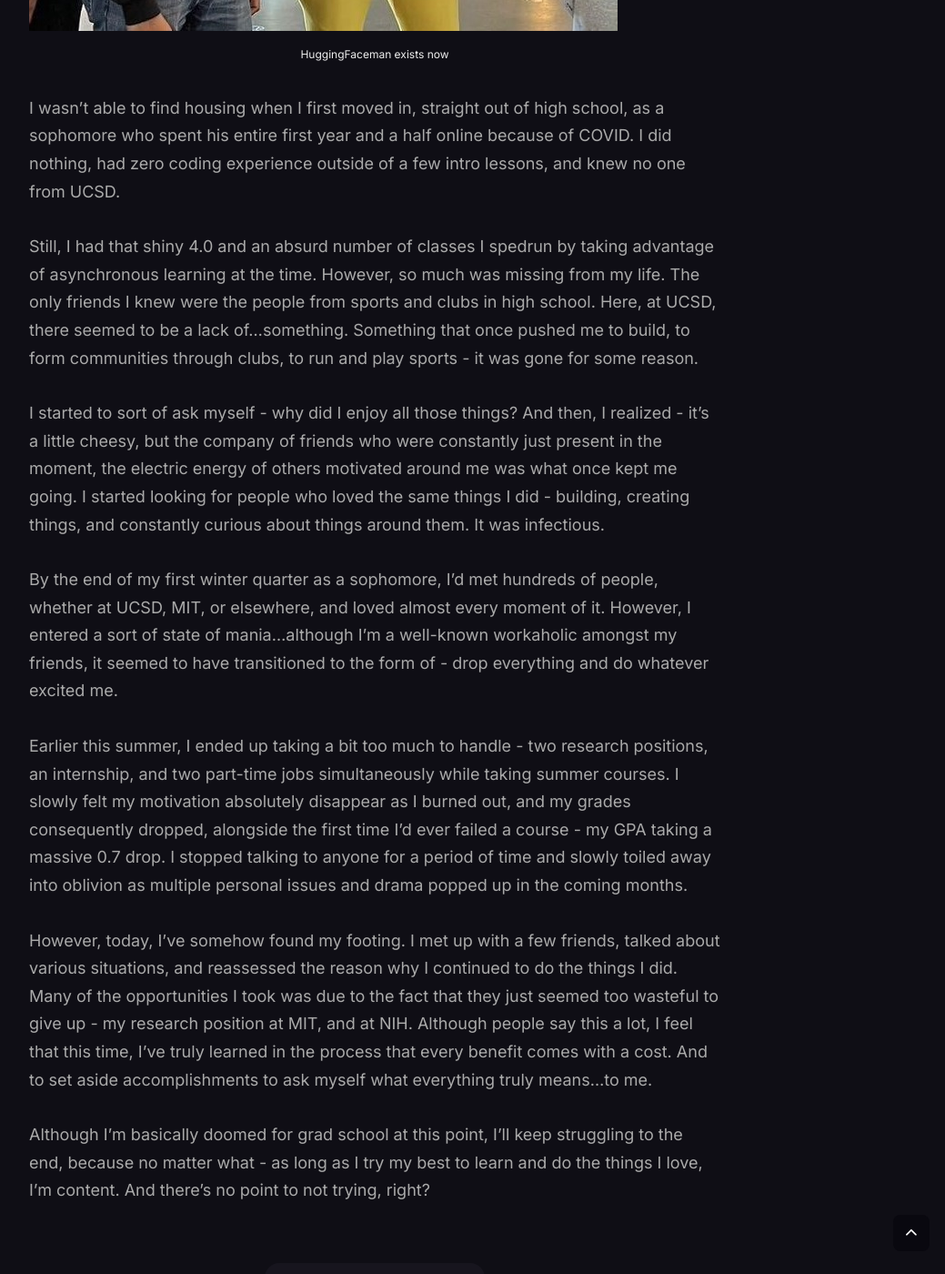
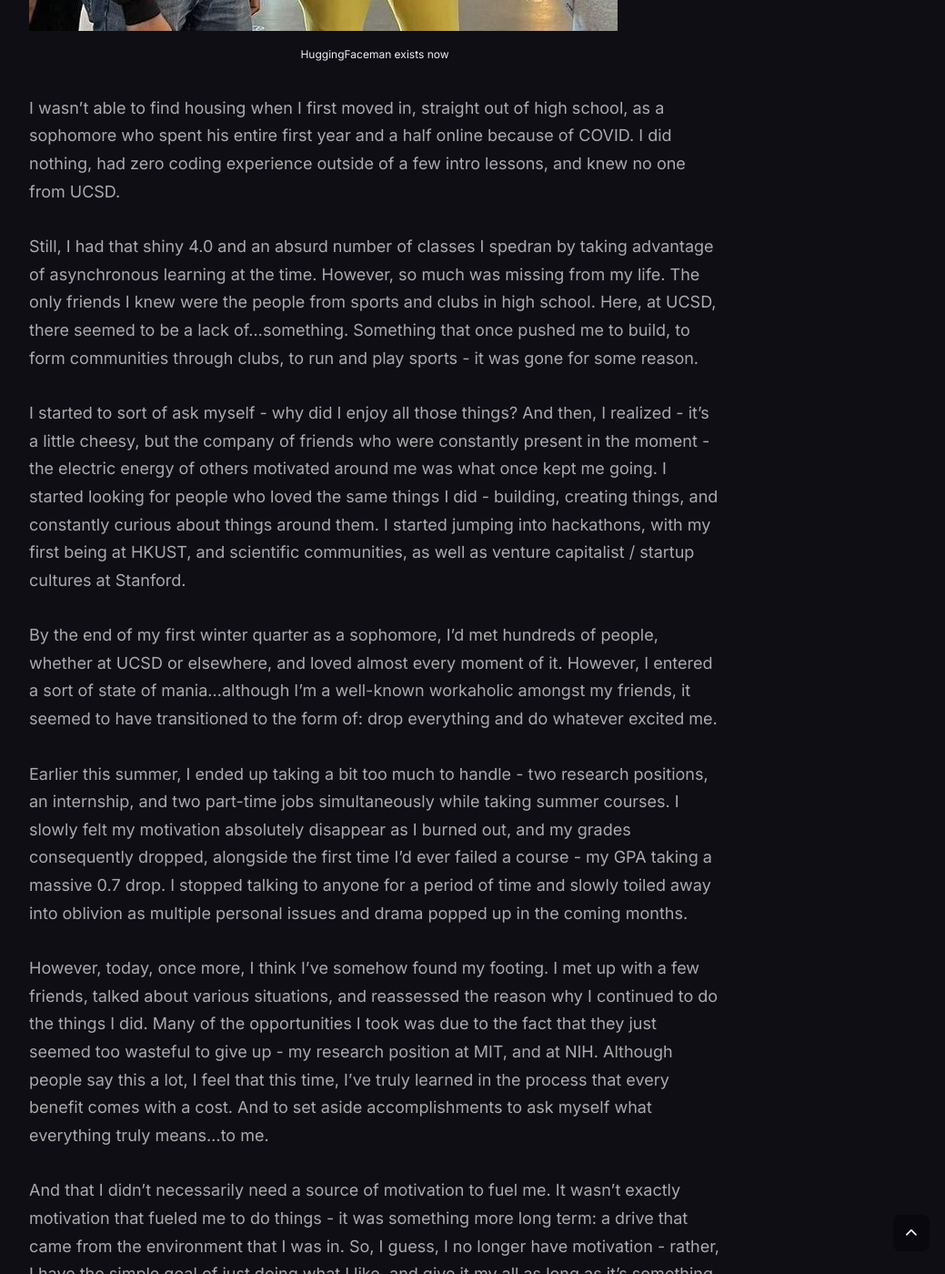
Before and after one commit to NolanChai/nolanchai.github.io, a Jekyll site: the page built from _posts/2023-02-06-test.md, in a window 1280 px wide and 1400 px high, scrolled down 1553 px. Shown: the whole window at 91% size, without its empty margins (228-1267 px from the left). Built offline with Jekyll 4.4.1, drawn with Linux system fonts in a browser that asks for light colours; nearby versions of some CDN libraries; comment, search, counter and statistics services are not loaded; some of the changed text lies outside the part shown.

Commit message:
Fixed some typos

```diff
--- a/_posts/2023-02-06-test.md
+++ b/_posts/2023-02-06-test.md
@@ -15,14 +15,16 @@
 
 <p>I wasn't able to find housing when I first moved in, straight out of high school, as a sophomore who spent his entire first year and a half online because of COVID. I did nothing, had zero coding experience outside of a few intro lessons, and knew no one from UCSD.</p>
 
-<p>Still, I had that shiny 4.0 and an absurd number of classes I spedrun by taking advantage of asynchronous learning at the time. However, so much was missing from my life. The only friends I knew were the people from sports and clubs in high school. Here, at UCSD, there seemed to be a lack of...something. Something that once pushed me to build, to form communities through clubs, to run and play sports - it was gone for some reason. </p>
+<p>Still, I had that shiny 4.0 and an absurd number of classes I spedran by taking advantage of asynchronous learning at the time. However, so much was missing from my life. The only friends I knew were the people from sports and clubs in high school. Here, at UCSD, there seemed to be a lack of...something. Something that once pushed me to build, to form communities through clubs, to run and play sports - it was gone for some reason. </p>
 
-<p>I started to sort of ask myself - why did I enjoy all those things? And then, I realized - it's a little cheesy, but the company of friends who were constantly just present in the moment, the electric energy of others motivated around me was what once kept me going. I started looking for people who loved the same things I did - building, creating things, and constantly curious about things around them. It was infectious.</p>
+<p>I started to sort of ask myself - why did I enjoy all those things? And then, I realized - it's a little cheesy, but the company of friends who were constantly present in the moment - the electric energy of others motivated around me was what once kept me going. I started looking for people who loved the same things I did - building, creating things, and constantly curious about things around them. I started jumping into hackathons, with my first being at HKUST, and scientific communities, as well as venture capitalist / startup cultures at Stanford.</p>
 
-<p>By the end of my first winter quarter as a sophomore, I'd met hundreds of people, whether at UCSD, MIT, or elsewhere, and loved almost every moment of it. However, I entered a sort of state of mania...although I'm a well-known workaholic amongst my friends, it seemed to have transitioned to the form of - drop everything and do whatever excited me.</p>
+<p>By the end of my first winter quarter as a sophomore, I'd met hundreds of people, whether at UCSD or elsewhere, and loved almost every moment of it. However, I entered a sort of state of mania...although I'm a well-known workaholic amongst my friends, it seemed to have transitioned to the form of: drop everything and do whatever excited me.</p>
 
 <p>Earlier this summer, I ended up taking a bit too much to handle - two research positions, an internship, and two part-time jobs simultaneously while taking summer courses. I slowly felt my motivation absolutely disappear as I burned out, and my grades consequently dropped, alongside the first time I'd ever failed a course - my GPA taking a massive 0.7 drop. I stopped talking to anyone for a period of time and slowly toiled away into oblivion as multiple personal issues and drama popped up in the coming months.</p>
 
-<p>However, today, I've somehow found my footing. I met up with a few friends, talked about various situations, and reassessed the reason why I continued to do the things I did. Many of the opportunities I took was due to the fact that they just seemed too wasteful to give up - my research position at MIT, and at NIH. Although people say this a lot, I feel that this time, I've truly learned in the process that every benefit comes with a cost. And to set aside accomplishments to ask myself what everything truly means...to me.</p>
+<p>However, today, once more, I think I've somehow found my footing. I met up with a few friends, talked about various situations, and reassessed the reason why I continued to do the things I did. Many of the opportunities I took was due to the fact that they just seemed too wasteful to give up - my research position at MIT, and at NIH. Although people say this a lot, I feel that this time, I've truly learned in the process that every benefit comes with a cost. And to set aside accomplishments to ask myself what everything truly means...to me.</p>
+
+<p>And that I didn't necessarily need a source of motivation to fuel me. It wasn't exactly motivation that fueled me to do things - it was something more long term: a drive that came from the environment that I was in. So, I guess, I no longer have motivation - rather, I have the simple goal of just doing what I like, and give it my all as long as it's something I can handle, and as long as I can just simply have fun.</p>
 
 <p>Although I'm basically doomed for grad school at this point, I'll keep struggling to the end, because no matter what - as long as I try my best to learn and do the things I love, I'm content. And there's no point to not trying, right?</p>
```
